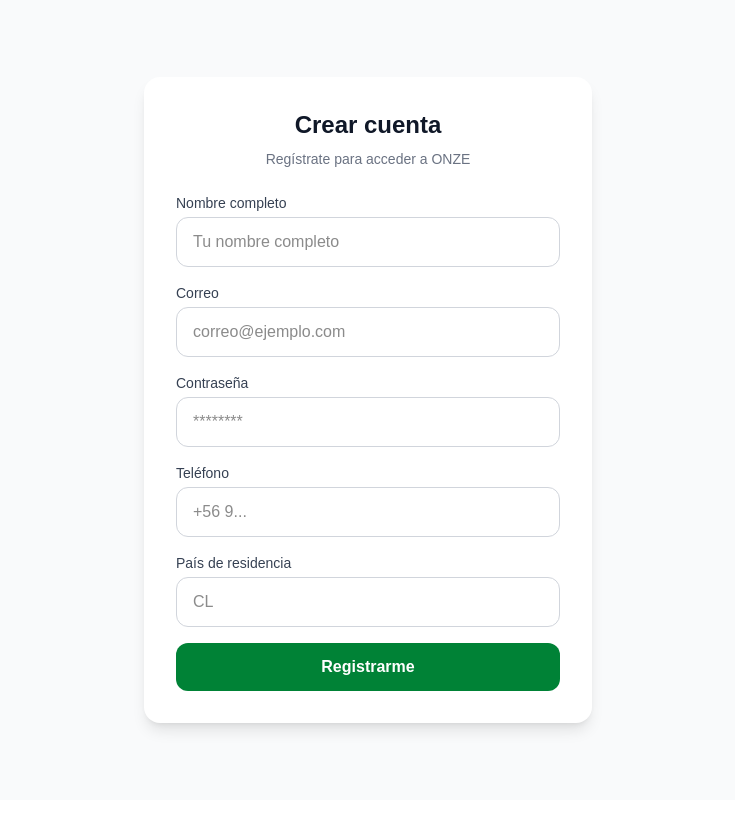
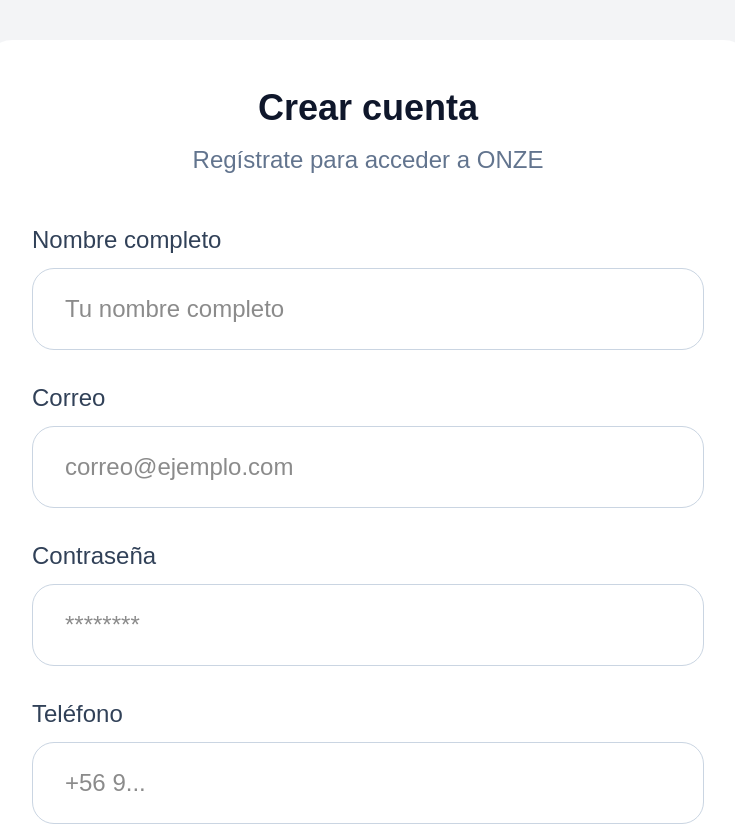
Before and after one commit to josber14/onzeapp, a Next.js app: page /register in a window 1280 px wide. Shown: the top 826 px of the page, without its empty margins (272-1007 px from the left). Before the commit the page ends 800 px from the top, so only its background shows below. Built offline with nearby package versions, Linux system fonts and the light colour scheme.

Commit message:
Add login button after successful register

```diff
--- a/app/register/page.tsx
+++ b/app/register/page.tsx
@@ -1,5 +1,6 @@
 "use client";
 
+import Link from "next/link";
 import { useState } from "react";
 
 export default function RegisterPage() {
@@ -9,12 +10,14 @@ export default function RegisterPage() {
   const [phone, setPhone] = useState("");
   const [country, setCountry] = useState("");
   const [message, setMessage] = useState("");
+  const [success, setSuccess] = useState(false);
   const [loading, setLoading] = useState(false);
 
   async function handleRegister(e: React.FormEvent) {
     e.preventDefault();
     setLoading(true);
     setMessage("");
+    setSuccess(false);
 
     try {
       const res = await fetch("/api/auth/register", {
@@ -34,114 +37,130 @@ export default function RegisterPage() {
       const data = await res.json();
 
       if (!res.ok) {
-        setMessage(data.error || "Error al crear la cuenta.");
+        setMessage(data.error || "Ocurrió un error inesperado.");
+        setSuccess(false);
         return;
       }
 
       setMessage("Cuenta creada con éxito. Ahora puedes iniciar sesión.");
+      setSuccess(true);
+
       setFullName("");
       setEmail("");
       setPassword("");
       setPhone("");
       setCountry("");
-    } catch (error) {
+    } catch {
       setMessage("Ocurrió un error inesperado.");
+      setSuccess(false);
     } finally {
       setLoading(false);
     }
   }
 
   return (
-    <main className="min-h-screen bg-gray-50 flex items-center justify-center px-4 py-10">
-      <div className="w-full max-w-md bg-white rounded-2xl shadow-lg p-8">
-        <h1 className="text-2xl font-bold text-center text-gray-900">
+    <main className="flex min-h-screen items-center justify-center bg-[#f3f4f6] px-4 py-10">
+      <div className="w-full max-w-3xl rounded-[28px] bg-white p-8 shadow-lg md:p-12">
+        <h1 className="text-center text-4xl font-bold text-slate-900">
           Crear cuenta
         </h1>
-        <p className="text-sm text-gray-500 text-center mt-2">
+        <p className="mt-4 text-center text-2xl text-slate-500">
           Regístrate para acceder a ONZE
         </p>
 
-        <form onSubmit={handleRegister} className="mt-6 space-y-4">
+        <form onSubmit={handleRegister} className="mt-12 space-y-8">
           <div>
-            <label className="block text-sm font-medium text-gray-700 mb-1">
+            <label className="mb-3 block text-2xl text-slate-700">
               Nombre completo
             </label>
             <input
               type="text"
+              placeholder="Tu nombre completo"
               value={fullName}
               onChange={(e) => setFullName(e.target.value)}
-              placeholder="Tu nombre completo"
-              className="w-full rounded-xl border border-gray-300 px-4 py-3 outline-none focus:ring-2 focus:ring-green-600"
-              required
+              className="w-full rounded-[22px] border border-slate-300 px-8 py-6 text-2xl outline-none transition focus:border-slate-400"
             />
           </div>
 
           <div>
-            <label className="block text-sm font-medium text-gray-700 mb-1">
-              Correo
-            </label>
+            <label className="mb-3 block text-2xl text-slate-700">Correo</label>
             <input
               type="email"
+              placeholder="correo@ejemplo.com"
               value={email}
               onChange={(e) => setEmail(e.target.value)}
-              placeholder="correo@ejemplo.com"
-              className="w-full rounded-xl border border-gray-300 px-4 py-3 outline-none focus:ring-2 focus:ring-green-600"
-              required
+              className="w-full rounded-[22px] border border-slate-300 px-8 py-6 text-2xl outline-none transition focus:border-slate-400"
             />
           </div>
 
           <div>
-            <label className="block text-sm font-medium text-gray-700 mb-1">
+            <label className="mb-3 block text-2xl text-slate-700">
               Contraseña
             </label>
             <input
               type="password"
+              placeholder="********"
               value={password}
               onChange={(e) => setPassword(e.target.value)}
-              placeholder="********"
-              className="w-full rounded-xl border border-gray-300 px-4 py-3 outline-none focus:ring-2 focus:ring-green-600"
-              required
+              className="w-full rounded-[22px] border border-slate-300 px-8 py-6 text-2xl outline-none transition focus:border-slate-400"
             />
           </div>
 
           <div>
-            <label className="block text-sm font-medium text-gray-700 mb-1">
+            <label className="mb-3 block text-2xl text-slate-700">
               Teléfono
             </label>
             <input
               type="text"
+              placeholder="+56 9..."
               value={phone}
               onChange={(e) => setPhone(e.target.value)}
-              placeholder="+56 9..."
-              className="w-full rounded-xl border border-gray-300 px-4 py-3 outline-none focus:ring-2 focus:ring-green-600"
+              className="w-full rounded-[22px] border border-slate-300 px-8 py-6 text-2xl outline-none transition focus:border-slate-400"
             />
           </div>
 
           <div>
-            <label className="block text-sm font-medium text-gray-700 mb-1">
+            <label className="mb-3 block text-2xl text-slate-700">
               País de residencia
             </label>
             <input
               type="text"
+              placeholder="CL"
               value={country}
               onChange={(e) => setCountry(e.target.value)}
-              placeholder="CL"
-              className="w-full rounded-xl border border-gray-300 px-4 py-3 outline-none focus:ring-2 focus:ring-green-600"
+              className="w-full rounded-[22px] border border-slate-300 px-8 py-6 text-2xl outline-none transition focus:border-slate-400"
             />
           </div>
 
           <button
             type="submit"
             disabled={loading}
-            className="w-full rounded-xl bg-green-700 text-white py-3 font-semibold hover:bg-green-800 transition disabled:opacity-60"
+            className="w-full rounded-[22px] bg-[#0a8f3c] px-8 py-6 text-3xl font-bold text-white transition hover:bg-[#087a33] disabled:opacity-70"
           >
-            {loading ? "Creando cuenta..." : "Registrarme"}
+            {loading ? "Registrando..." : "Registrarme"}
           </button>
         </form>
 
-        {message && (
-          <p className="mt-4 text-sm text-center text-gray-700">{message}</p>
-        )}
+        {message ? (
+          <div className="mt-8 text-center">
+            <p
+              className={`text-2xl ${
+                success ? "text-slate-700" : "text-red-600"
+              }`}
+            >
+              {message}
+            </p>
+
+            {success ? (
+              <Link
+                href="/login"
+                className="mt-6 inline-flex items-center justify-center rounded-[18px] border border-slate-300 bg-white px-8 py-4 text-xl font-semibold text-slate-800 transition hover:bg-slate-100"
+              >
+                Ir a iniciar sesión
+              </Link>
+            ) : null}
+          </div>
+        ) : null}
       </div>
     </main>
   );
```
